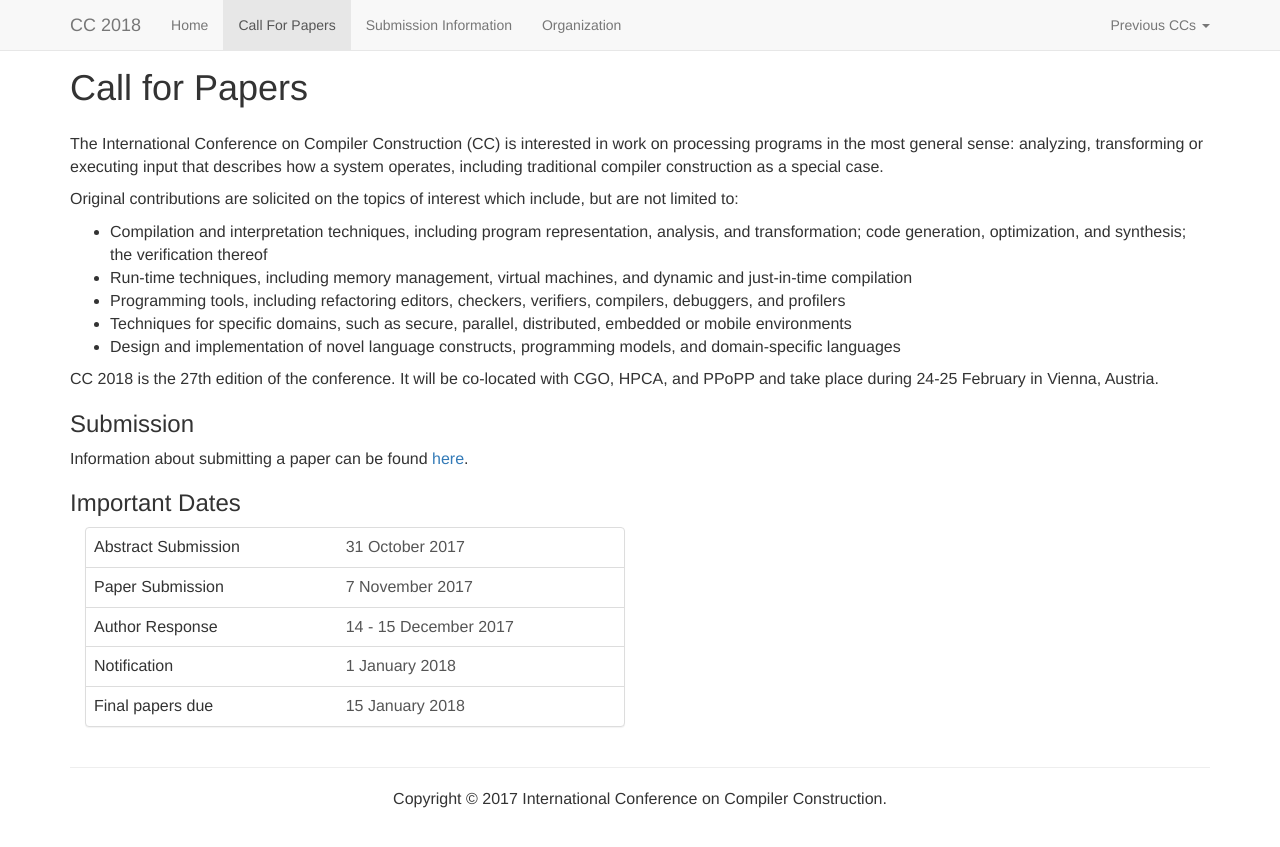
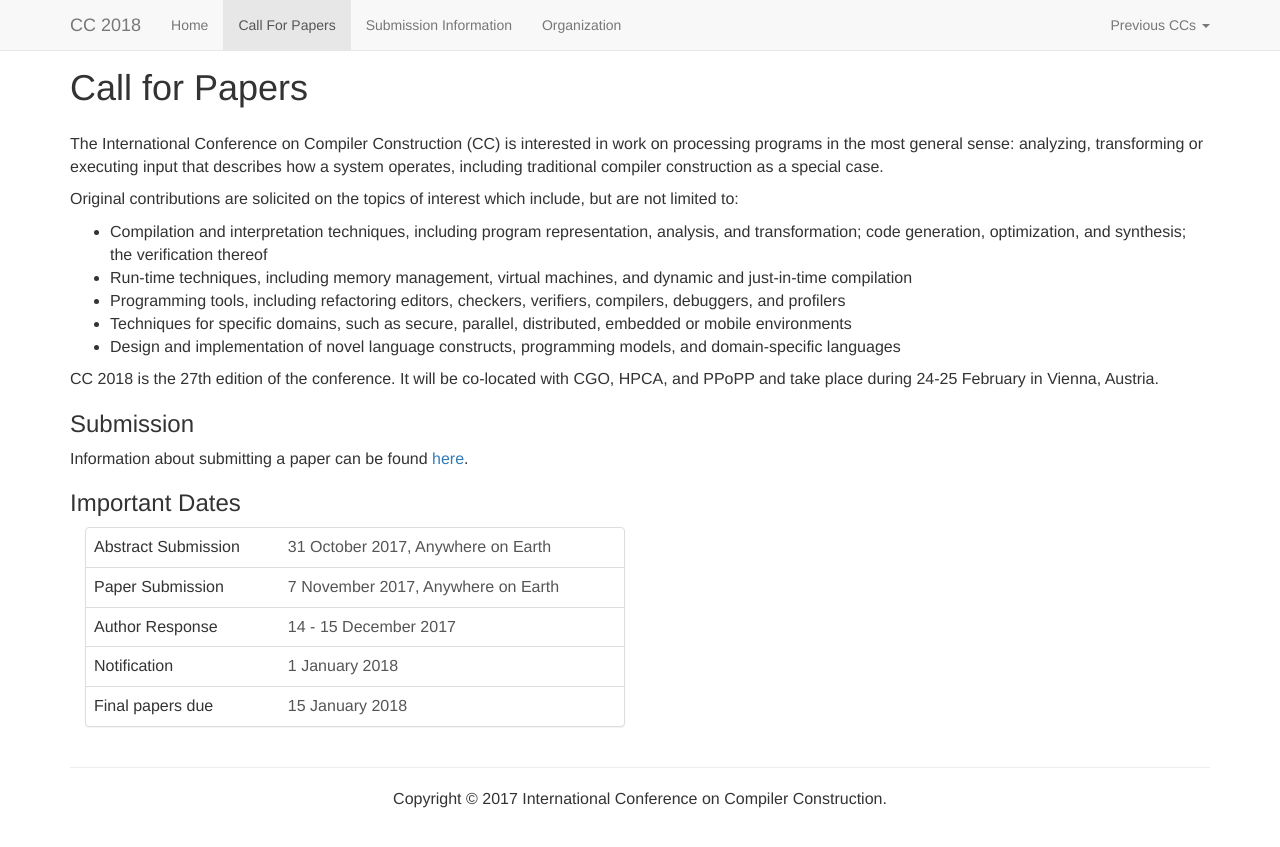
Before and after one commit to cc-conference/18, a Jekyll site: the page built from call.html, in a window 1280 px wide. Shown: the top 847 px of the page. Built offline with Jekyll 4.4.1, drawn with Linux system fonts in a browser that asks for light colours; nearby versions of some CDN libraries.

Commit message:
Clearified dates on the call website to be AoE

```diff
--- a/call.html
+++ b/call.html
@@ -51,10 +51,10 @@ title: Call for Papers
       <table class="table">
         <tbody>
           <tr>
-            <td><!--<s>-->Abstract Submission<!--</s>--></td><td>31 October 2017</td>
+            <td><!--<s>-->Abstract Submission<!--</s>--></td><td>31 October 2017, Anywhere on Earth</td>
           </tr>
           <tr>
-            <td>Paper Submission</td><td>7  November 2017</td>
+            <td>Paper Submission</td><td>7  November 2017, Anywhere on Earth</td>
           </tr>
           <tr>
             <td>Author Response</td><td>14 - 15 December 2017</td>
```
